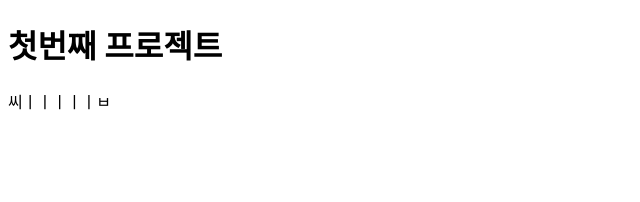
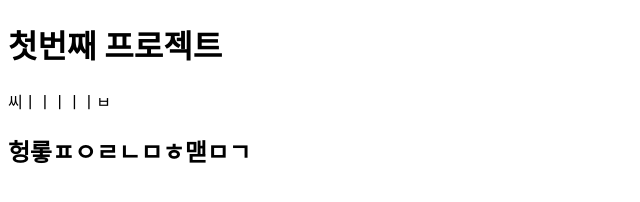
Before and after one commit to SeopBong/firstProj, a plain HTML site: page index.html in a window 1280 px wide. Shown: the whole page, without its empty margins (0-640 px from the left). Drawn offline with Linux system fonts and the light colour scheme.

Commit message:
second commit

```diff
--- a/index.html
+++ b/index.html
@@ -10,5 +10,6 @@
 <body>
     <h1>첫번째 프로젝트</h1>
     <p>씨ㅣㅣㅣㅣㅣㅂ</p>
+    <h2>헝롷ㅍㅇㄹㄴㅁㅎ맫ㅁㄱ</h2>
 </body>
 </html>
```
